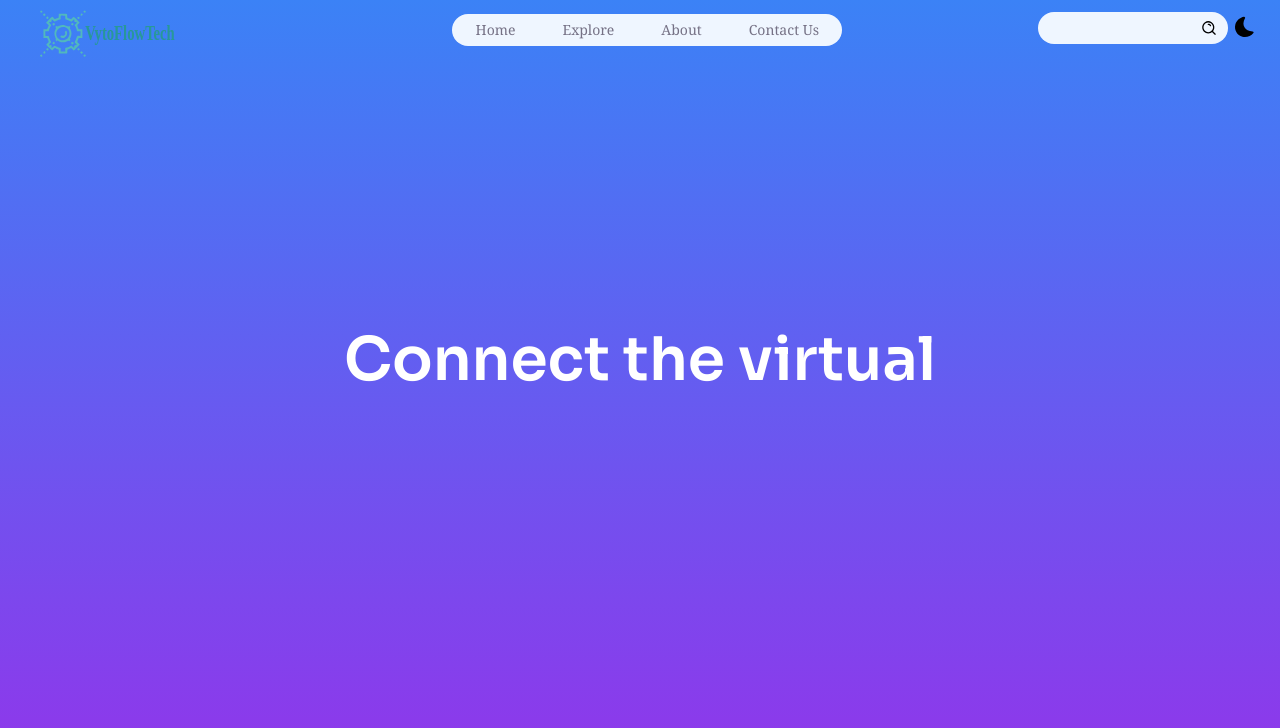
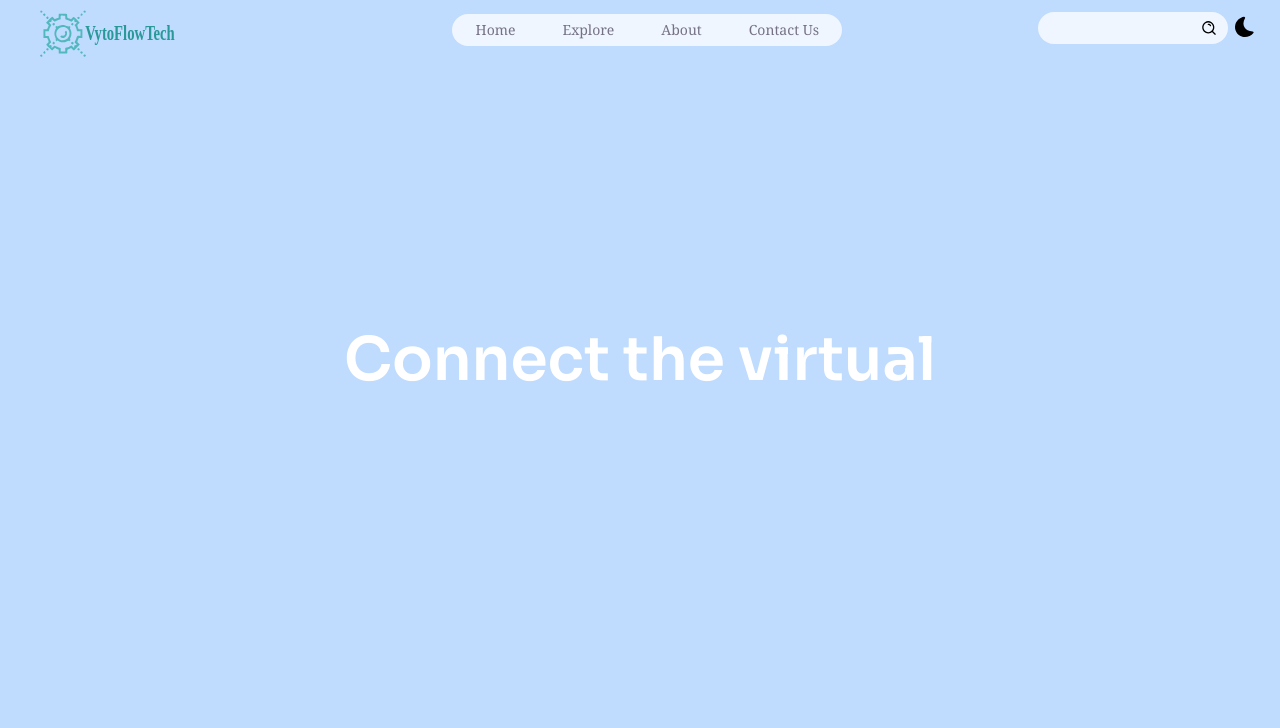
Before and after one commit to 0TenX1/VytoflowWebsite, a React (Vite) app: page / in a window 1280 px wide. Shown: the top 728 px of the page. Built offline with nearby package versions, Linux system fonts and the light colour scheme.

Commit message:
working on parallax Hero

```diff
--- a/src/components/Hero.jsx
+++ b/src/components/Hero.jsx
@@ -5,7 +5,7 @@ import "tailwindcss/tailwind.css";
 
 const Hero = () => {
   return (
-    <section className="flex h-screen relative overflow-hidden items-center justify-center bg-gradient-to-t from-purple-600 to-blue-500">
+    <section className="flex h-screen relative overflow-hidden items-center justify-center bg-blue-200">
       <div className=" relative">
         <div className="relative z-1 max-w-[62rem] mx-auto text-center mb-[4rem] md:mb-20 lg:mb:[6rem]">
           <h1 className="h1 mb-6">Connect the virtual</h1>
```
